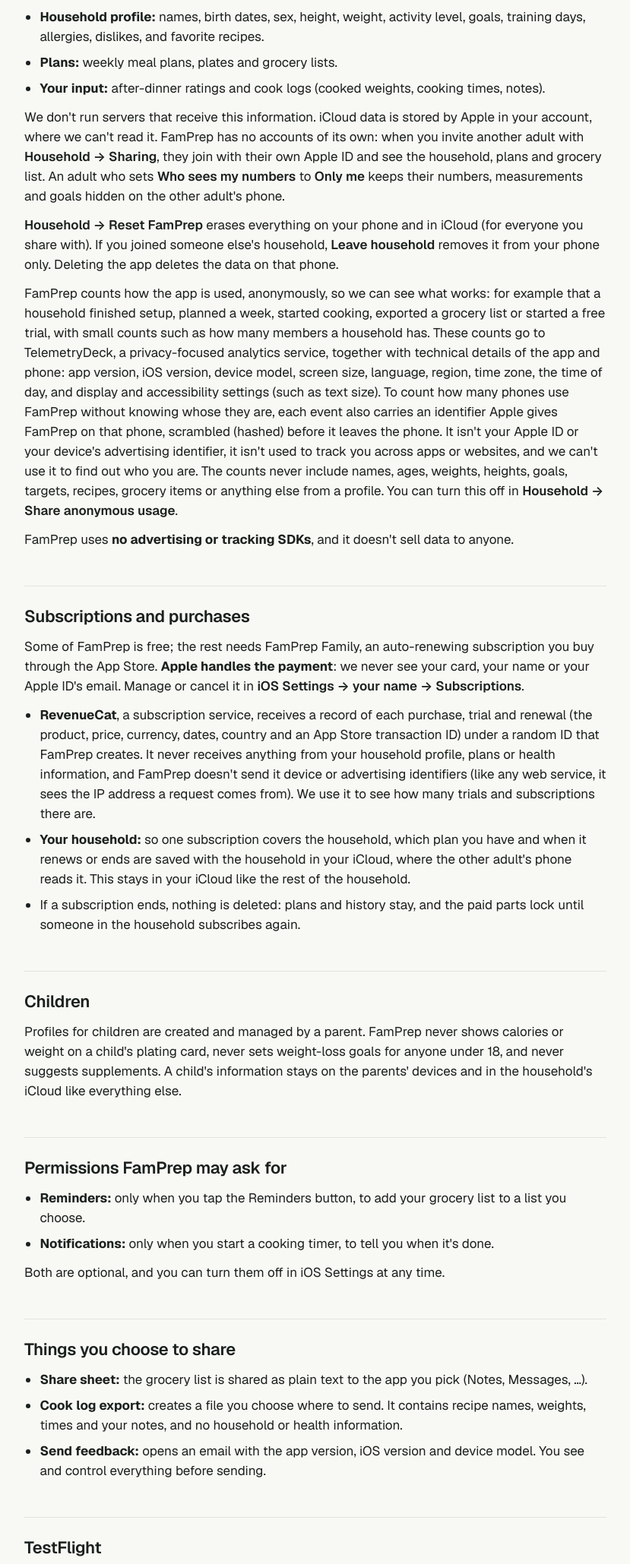
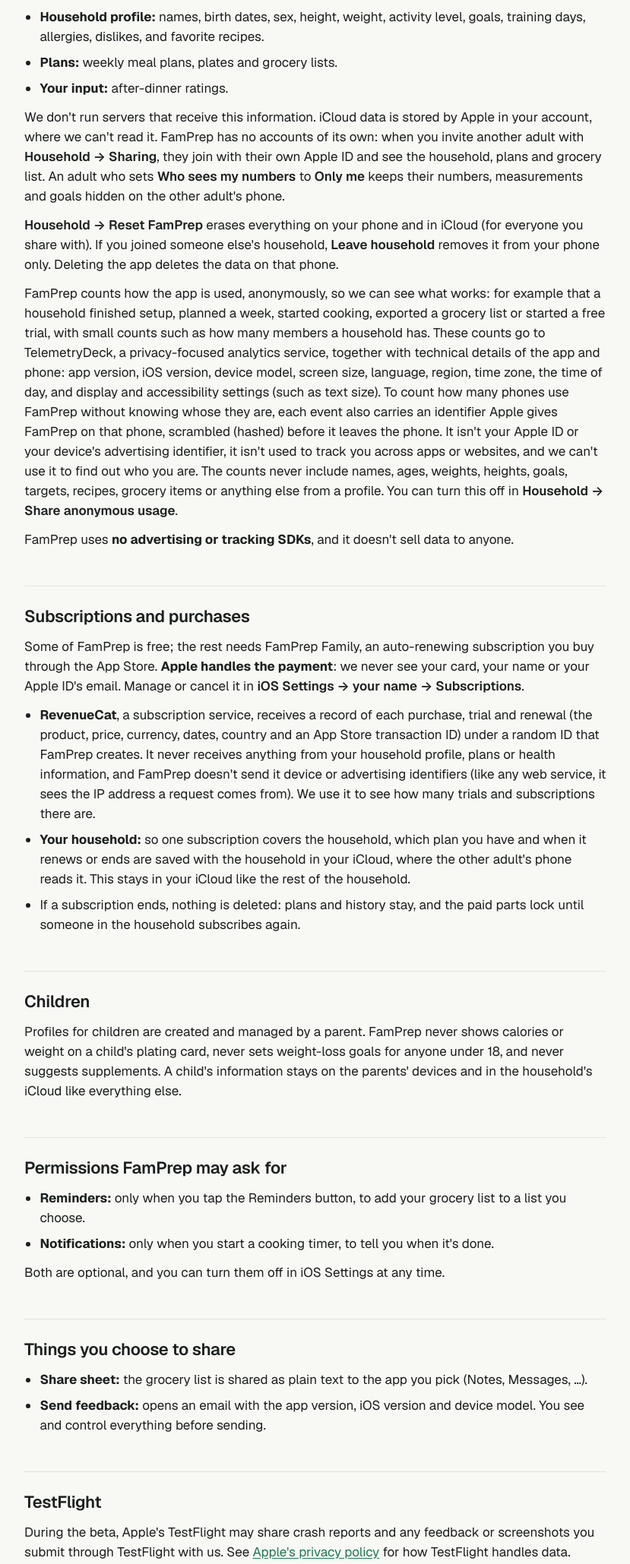
Before and after one commit to cinostroza/famprep-site, a plain HTML site: page privacy.html in a window 1280 px wide. Shown: the part 518-2577 px from the top of the page at 76% size, without its empty margins (72-901 px from the left). Drawn offline with nearby package versions, Linux system fonts and the light colour scheme.

Commit message:
Publish site from FamPrep 6d7172e: cook logs removed from the privacy policy and terms
Co-Authored-By: Claude Opus 5.5 <noreply@anthropic.com>

```diff
--- a/privacy.html
+++ b/privacy.html
@@ -42,7 +42,7 @@
     <ul>
       <li><strong>Household profile:</strong> names, birth dates, sex, height, weight, activity level, goals, training days, allergies, dislikes, and favorite recipes.</li>
       <li><strong>Plans:</strong> weekly meal plans, plates and grocery lists.</li>
-      <li><strong>Your input:</strong> after-dinner ratings and cook logs (cooked weights, cooking times, notes).</li>
+      <li><strong>Your input:</strong> after-dinner ratings.</li>
     </ul>
     <p>We don't run servers that receive this information. iCloud data is stored by Apple in your account, where we can't read it. FamPrep has no accounts of its own: when you invite another adult with <span class="ui">Household → Sharing</span>, they join with their own Apple ID and see the household, plans and grocery list. An adult who sets <span class="ui">Who sees my numbers</span> to <span class="ui">Only me</span> keeps their numbers, measurements and goals hidden on the other adult's phone.</p>
     <p><span class="ui">Household → Reset FamPrep</span> erases everything on your phone and in iCloud (for everyone you share with). If you joined someone else's household, <span class="ui">Leave household</span> removes it from your phone only. Deleting the app deletes the data on that phone.</p>
@@ -70,7 +70,6 @@
     <h2>Things you choose to share</h2>
     <ul>
       <li><strong>Share sheet:</strong> the grocery list is shared as plain text to the app you pick (Notes, Messages, …).</li>
-      <li><strong>Cook log export:</strong> creates a file you choose where to send. It contains recipe names, weights, times and your notes, and no household or health information.</li>
       <li><strong>Send feedback:</strong> opens an email with the app version, iOS version and device model. You see and control everything before sending.</li>
     </ul>
 
```
Also changed, not shown: terms.html (+1 -1 lines).
